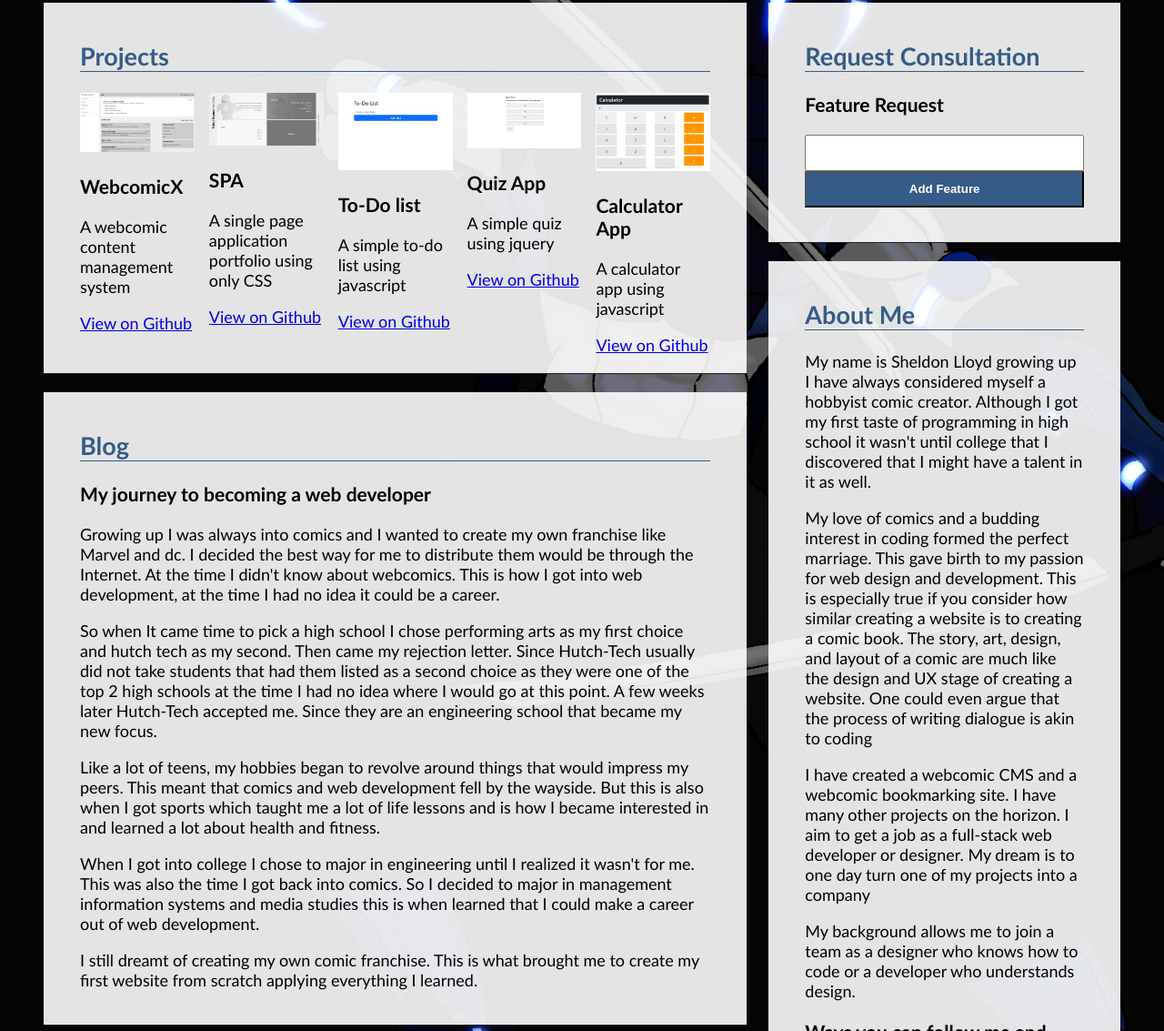
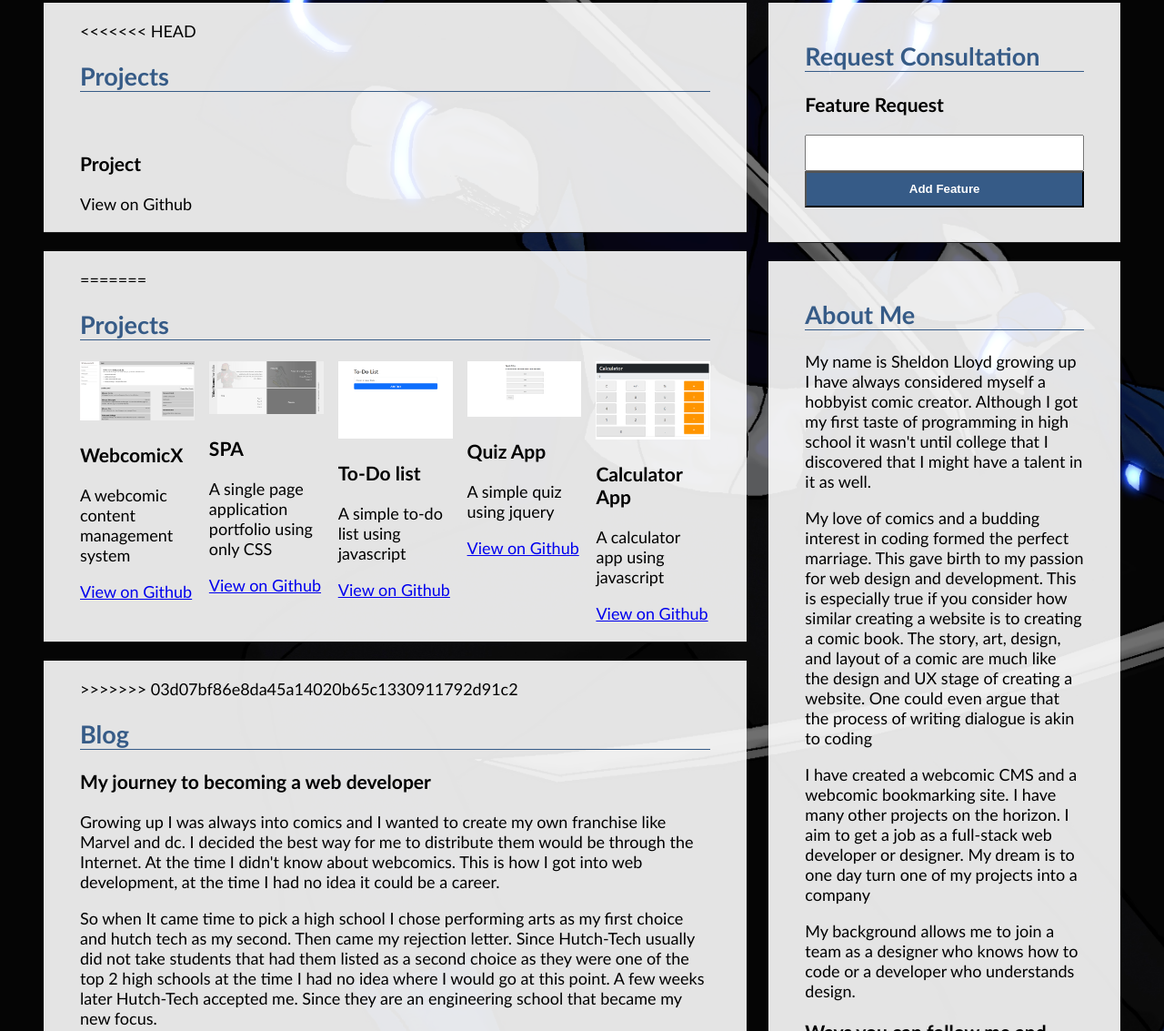
Before and after one commit to Sheldon-Lloyd/portfolio-c1, a plain HTML site: page index.html in a window 1280 px wide. Shown: the part 324-1457 px from the top of the page at 91% size. Drawn offline with Linux system fonts and the light colour scheme.

```diff
--- a/index.html
+++ b/index.html
@@ -18,7 +18,7 @@
   <nav><a href="index.html">Home</a> <a href="about.html">About Me</a> <a href="contact.html">Contact Me</a> <a href="projects.html">Projects</a><button class="signup-button modal-button">Signup</button></nav>
 <main class="grid">
     <div class="aside">
-      <section class="container">
+            <section class="container">
         <h2>Request Consultation</h2>
         <div>
           <h3>Feature Request</h3>
@@ -45,6 +45,17 @@
     </div>
     <div>
       <section class="container">
+<<<<<<< HEAD
+        <h2>Projects</h2>
+        <div>
+          <img src="" alt="">
+          <h3>Project</h3>
+          <p></p>
+          <a>View on Github</a>
+        </div>
+      </section>
+      <section class="container">
+=======
         <h2>Projects</h2>
         <div class="projects">
         <div class="project-item">
@@ -81,6 +92,7 @@
         </div>
       </section>
       <section class="container">
+>>>>>>> 03d07bf86e8da45a14020b65c1330911792d91c2
         <h2>Blog</h2>
         <h3>My journey to becoming a web developer</h3>
         <p> Growing up I was always into comics and I wanted to create my own franchise like Marvel and dc. I decided the best way for me to distribute them would be through the Internet. At the time I didn't know about webcomics. This is how I got into web development, at the time I had no idea it could be a career. </p>
```
